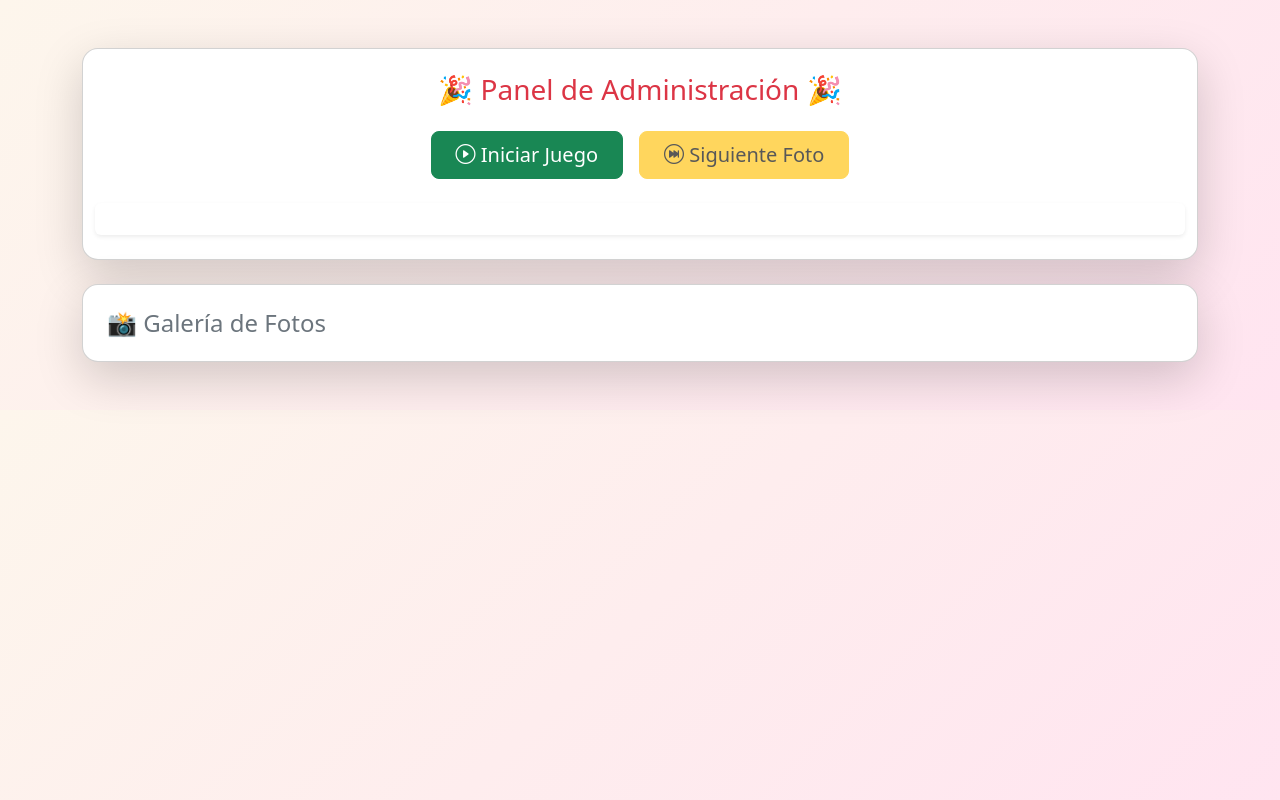
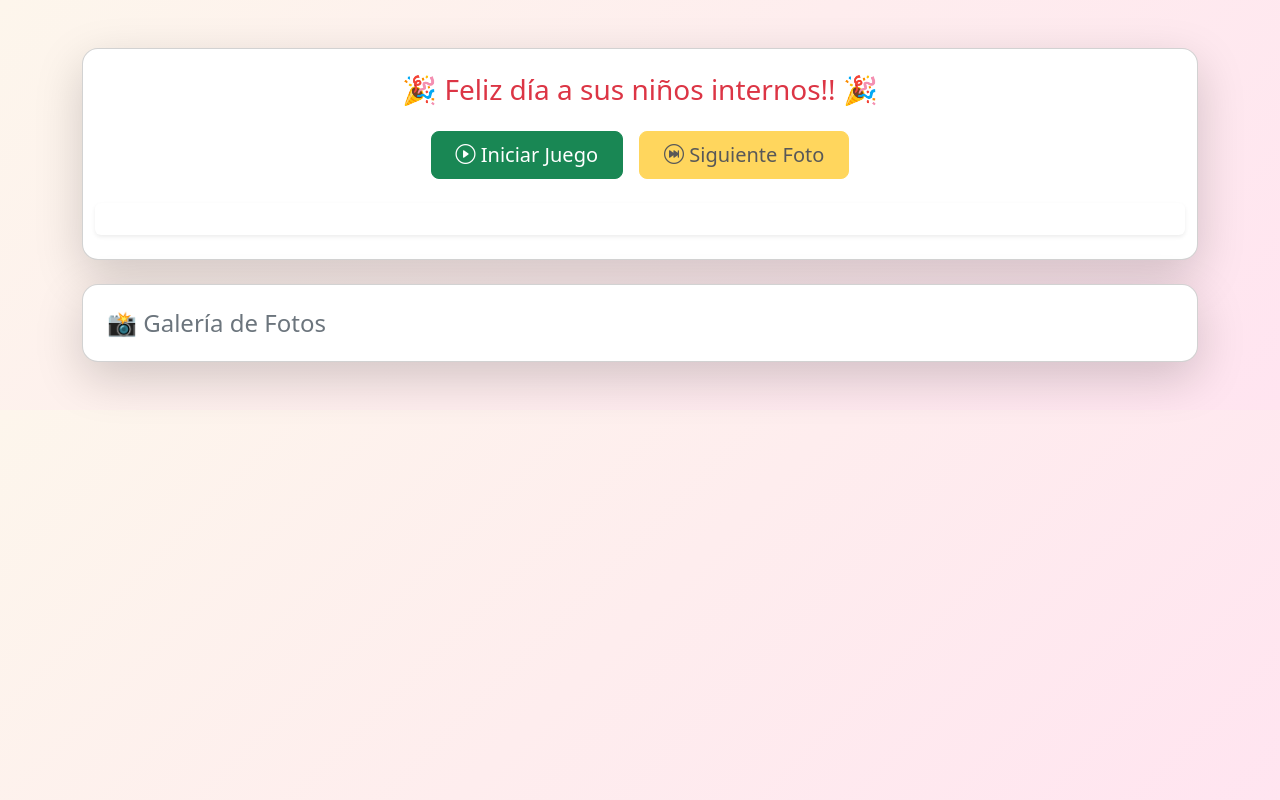
Before and after one commit to AlanChernakoff/Photogame, a website: page public/admin.html in a window 1280 px wide. Drawn offline with nearby package versions, Linux system fonts and the light colour scheme; no server answers; sample sign-in values are in the browser's storage.

Commit message:
Mejoras de diseño

```diff
--- a/public/admin.html
+++ b/public/admin.html
@@ -32,7 +32,7 @@
 
   <div class="container py-5">
     <div class="card shadow-lg p-4 mb-4">
-      <h1 class="h3 text-center mb-4 text-danger">🎉 Panel de Administración 🎉</h1>
+      <h1 class="h3 text-center mb-4 text-danger">🎉 Feliz día a sus niños internos!! 🎉</h1>
 
       <div class="d-flex justify-content-center gap-3 mb-4">
         <button id="startGame" class="btn btn-success btn-lg px-4">
```
